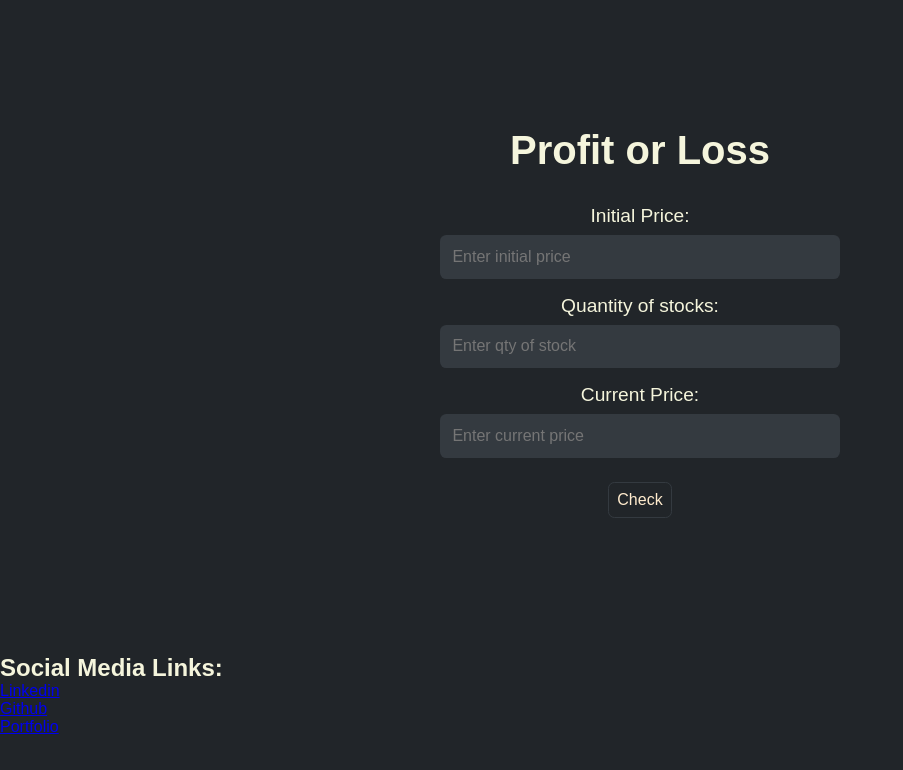
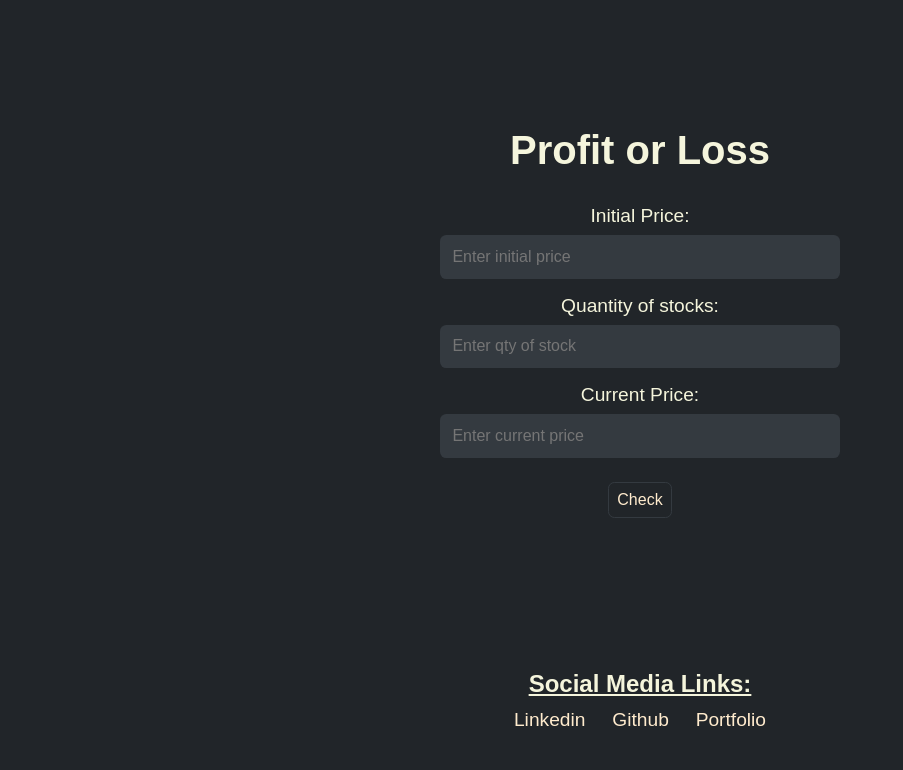
Before and after one commit to prajapati-priyanka/stock-profit-loss, a plain HTML site: page index.html in a window 1280 px wide. Shown: the whole page, without its empty margins (0-903 px from the left). Drawn offline with Linux system fonts and the light colour scheme.

Commit message:
style: footer styling done

```diff
--- a/style.css
+++ b/style.css
@@ -65,3 +65,25 @@ label input {
   font-size: 1rem;
   opacity: 0.7;
 }
+
+footer {
+  /* background-color: #f77f0030; */
+  margin: 0 auto;
+  text-align: center;
+  padding: 1rem;
+
+}
+footer h2 {
+  text-decoration: underline;
+}
+.footer-link {
+  list-style-type: none;
+  display: inline-block;
+  padding: 0.7rem;
+  font-size: 1rem;
+}
+.footer-link a {
+  text-decoration: none;
+  font-size: 1.2rem;
+  color: blanchedalmond;
+}
```
